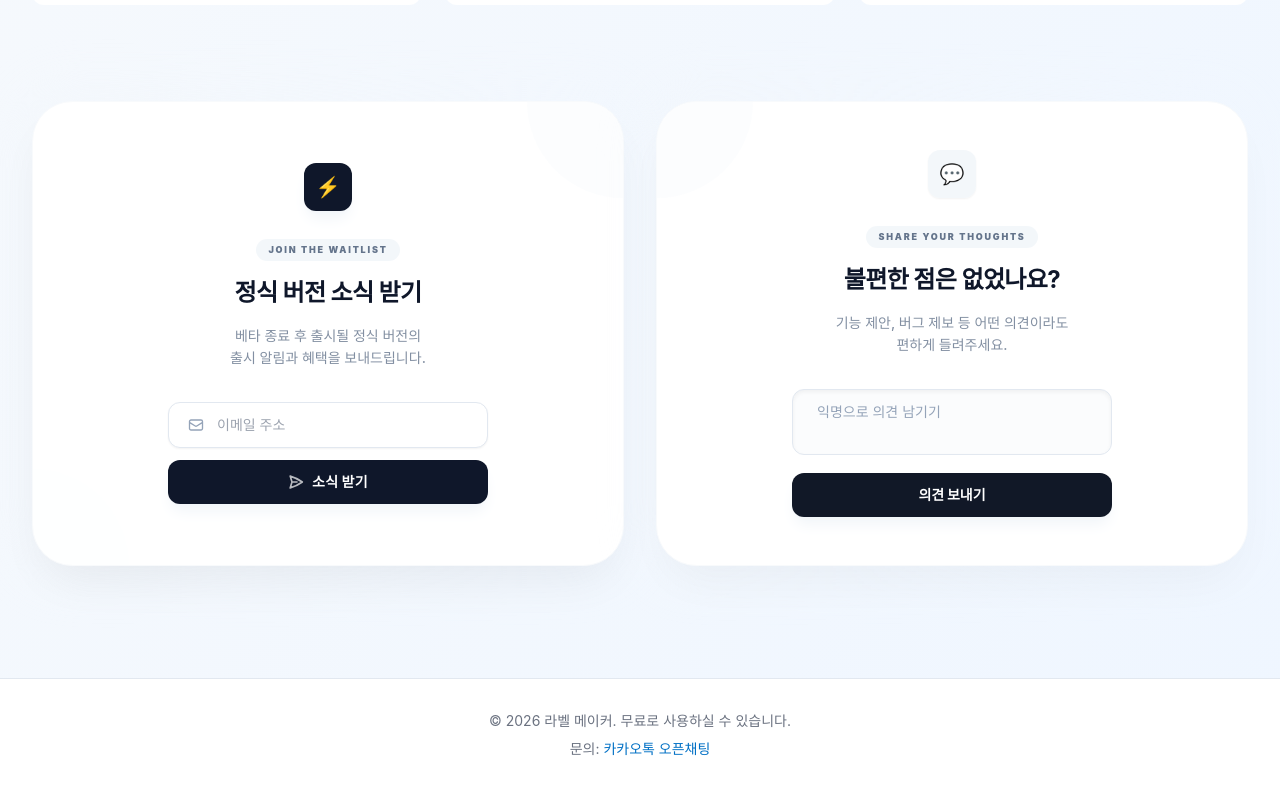
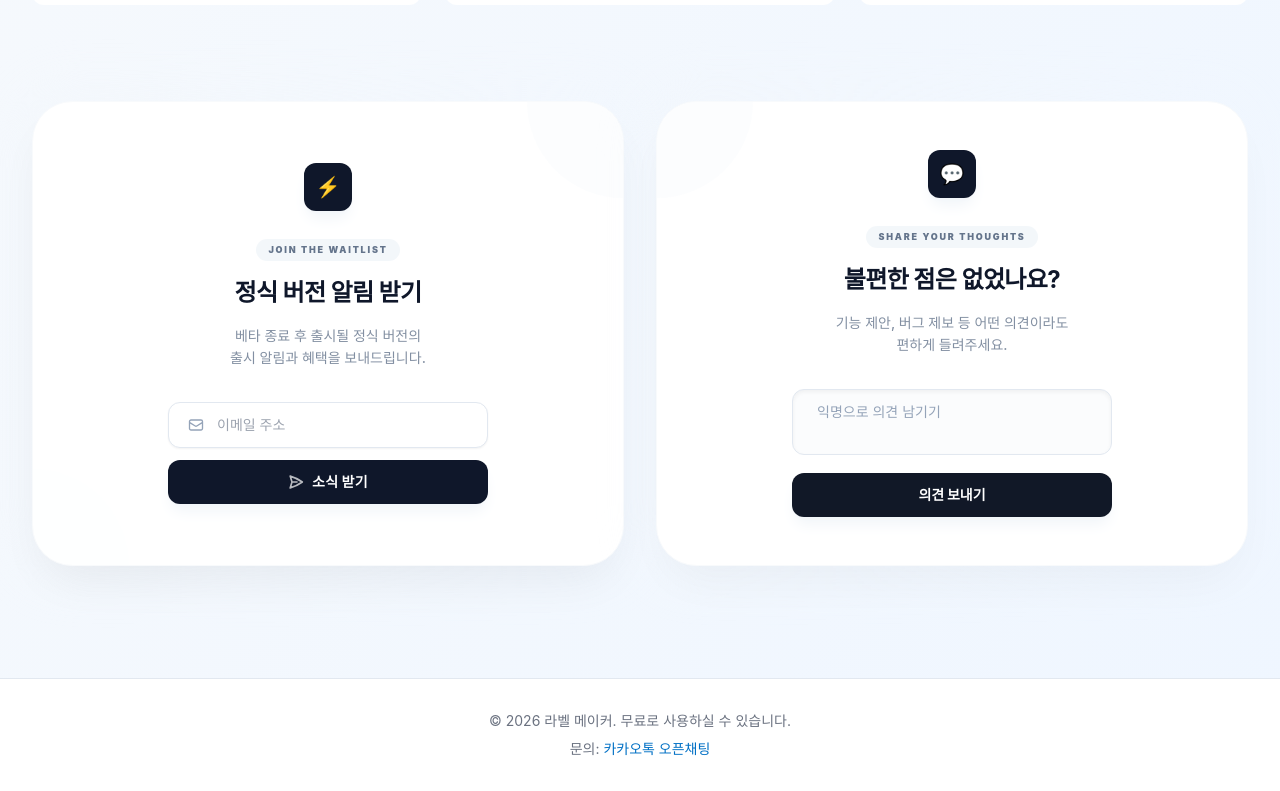
Before and after one commit to roddbstn/label_maker, a Next.js app: page / in a window 1280 px wide. Shown: the part 1345-2136 px from the top of the page. Built offline with nearby package versions, Linux system fonts and the light colour scheme.

Commit message:
style: revert waitlist and feedback colors to dark slate for premium look

```diff
--- a/src/app/page.tsx
+++ b/src/app/page.tsx
@@ -134,7 +134,7 @@ export default function Home() {
                                 </div>
 
                                 <h3 className="text-2xl sm:text-2xl font-bold text-slate-900 mb-4 leading-tight tracking-tight">
-                                    정식 버전 소식 받기
+                                    정식 버전 알림 받기
                                 </h3>
 
                                 <p className="text-slate-500 text-sm font-medium mb-8 leading-relaxed opacity-80 max-w-xs mx-auto">
@@ -183,7 +183,7 @@ export default function Home() {
                             <div className="absolute top-0 left-0 w-48 h-48 bg-slate-50 rounded-full -ml-24 -mt-24 opacity-40"></div>
 
                             <div className="relative z-10 w-full">
-                                <div className="mx-auto w-12 h-12 bg-slate-100/80 rounded-xl flex items-center justify-center mb-6 shadow-sm">
+                                <div className="mx-auto w-12 h-12 bg-slate-900 rounded-xl flex items-center justify-center mb-6 shadow-lg shadow-slate-100">
                                     <span className="text-xl">💬</span>
                                 </div>
 
```
